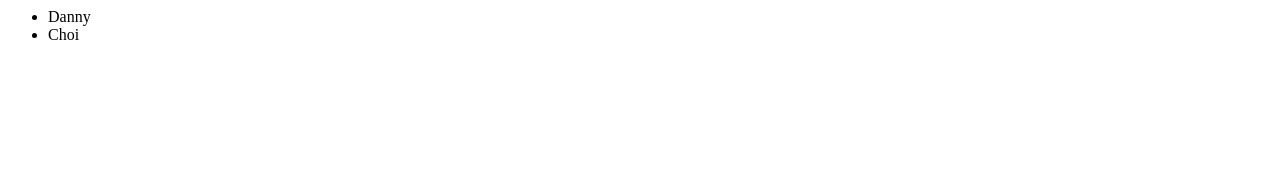
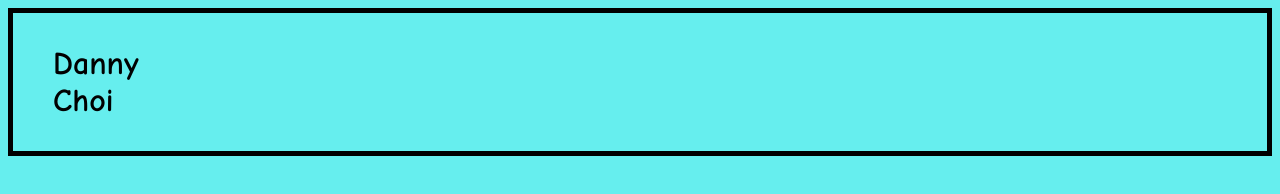
Before and after one commit to ravenferry/test, a plain HTML site: page index.html in a window 1280 px wide. Drawn offline with Linux system fonts and the light colour scheme.

Commit message:
added header class, changed bg colour and header fixes

```diff
--- a/style.css
+++ b/style.css
@@ -1,6 +1,15 @@
-div.list {
+body {
+  background-color: #66EEEE;
+}
+
+div.header {
   border-style: solid;
   border-width: 5px;
   font-size: 32px;
-  font: "Comic Sans MS";
+  font-family: "Comic Sans MS";
+  font-weight: bold;
 }
+
+ul {
+  list-style-type: none;
+}
```
